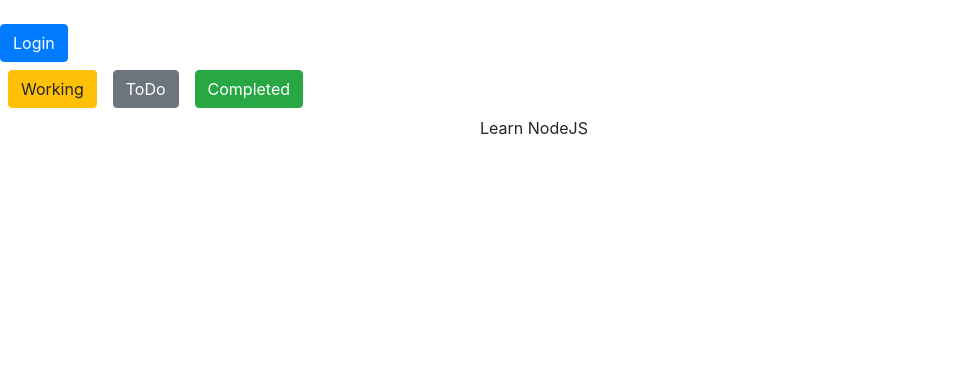
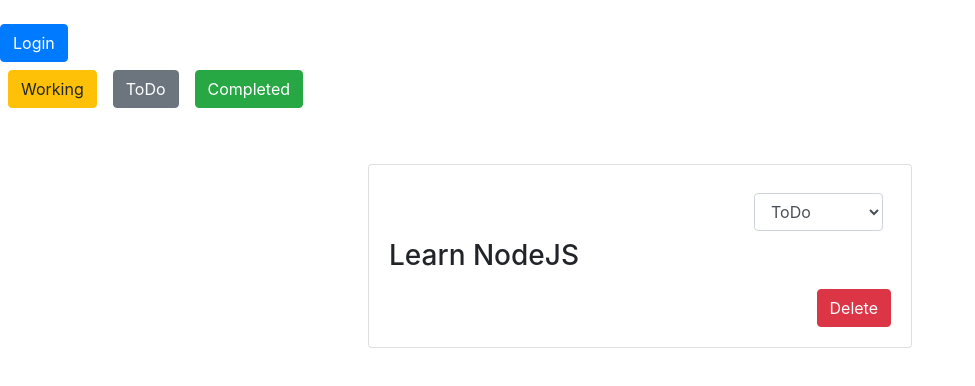
Before and after one commit to Turzoxpress/task-tracker-app-react-frontend, a React (Create React App) app: page / in a window 1280 px wide. Shown: the top 386 px of the page, without its empty margins (0-975 px from the left). Built offline with nearby package versions, Linux system fonts and the light colour scheme; no server answers.

Commit message:
redesigning app

```diff
--- a/package.json
+++ b/package.json
@@ -8,6 +8,7 @@
     "@testing-library/user-event": "^13.5.0",
     "axios": "^0.27.2",
     "bootstrap": "^4.6.0",
+    "html-to-react": "^1.5.0",
     "react": "^18.2.0",
     "react-bootstrap": "^2.4.0",
     "react-dom": "^18.2.0",
--- a/src/component/pages/ToDo.js
+++ b/src/component/pages/ToDo.js
@@ -7,9 +7,19 @@ import "react-dropdown/style.css";
 const ToDo = ({ todo, handleToggle, handleDelete, isLoggedIn }) => {
   // console.log("isLoggedIn value ToDo : " + isLoggedIn);
 
-  const handleClick = (id) => {
-    // e.preventDefault();
-    handleToggle(todo._id + "_" + id.value);
+  const my_id = todo._id;
+  const handleClick = (e) => {
+    e.preventDefault();
+
+    let select = document.getElementById(my_id);
+    let option = select.options[select.selectedIndex].text;
+
+    let tempVar = option.toLowerCase();
+    if (tempVar === "todo") {
+      tempVar = "created";
+    }
+
+    handleToggle(my_id + "_" + tempVar);
   };
 
   const handleDeleteClick = (e) => {
@@ -34,7 +44,39 @@ const ToDo = ({ todo, handleToggle, handleDelete, isLoggedIn }) => {
   // };
 
   return (
-    <div className="center_div custom_div_center">
+    <div>
+      <div>
+        <div className="card m-5">
+          <div className="card-body">
+            <div className="right_button_align">
+              <div className="drop_down_div m-2">
+                {/* <label for="input-select">Example Select</label> */}
+                <select
+                  className="form-control"
+                  id={my_id}
+                  options={options}
+                  value={defaultOption}
+                  onChange={handleClick}
+                >
+                  <option value={options[0]}>ToDo</option>
+                  <option value={options[1]}>Working</option>
+                  <option value={options[2]}>Completed</option>
+                </select>
+              </div>
+            </div>
+
+            <h3 className="card-title card_title">{todo.task_name}</h3>
+            <p className="card-text card_title">{todo.task_description}</p>
+            <div className="right_button_align">
+              <a href="#" className="btn btn-danger">
+                Delete
+              </a>
+            </div>
+          </div>
+        </div>
+      </div>
+
+      {/* <div className="center_div custom_div_center">
         <p
           id={todo._id + "_" + todo.status}
           key={todo._id + todo.task_name}
@@ -70,14 +112,6 @@ const ToDo = ({ todo, handleToggle, handleDelete, isLoggedIn }) => {
         ) : (
           <div></div>
         )}
-
-      {/* <div className="bg-dark p-2">
-        <CloseButton
-          id={todo._id}
-          className={"close_button"}
-          variant="red"
-          onClick={handleDeleteClick}
-        />
       </div> */}
     </div>
   );
--- a/src/index.css
+++ b/src/index.css
@@ -1,13 +1,25 @@
 body {
   margin: 0;
-  font-family: -apple-system, BlinkMacSystemFont, 'Segoe UI', 'Roboto', 'Oxygen',
-    'Ubuntu', 'Cantarell', 'Fira Sans', 'Droid Sans', 'Helvetica Neue',
+  font-family: -apple-system, BlinkMacSystemFont, "Segoe UI", "Roboto", "Oxygen",
+    "Ubuntu", "Cantarell", "Fira Sans", "Droid Sans", "Helvetica Neue",
     sans-serif;
   -webkit-font-smoothing: antialiased;
   -moz-osx-font-smoothing: grayscale;
 }
 
 code {
-  font-family: source-code-pro, Menlo, Monaco, Consolas, 'Courier New',
+  font-family: source-code-pro, Menlo, Monaco, Consolas, "Courier New",
     monospace;
 }
+
+.card_title {
+  text-align: left;
+}
+
+.right_button_align {
+  text-align: right;
+}
+
+.drop_down_div {
+  display: inline-block;
+}
```
Also changed, not shown: 1 other file (tests, documents, lock files or other folders). Lines whose indentation alone changed are shown as unchanged.
